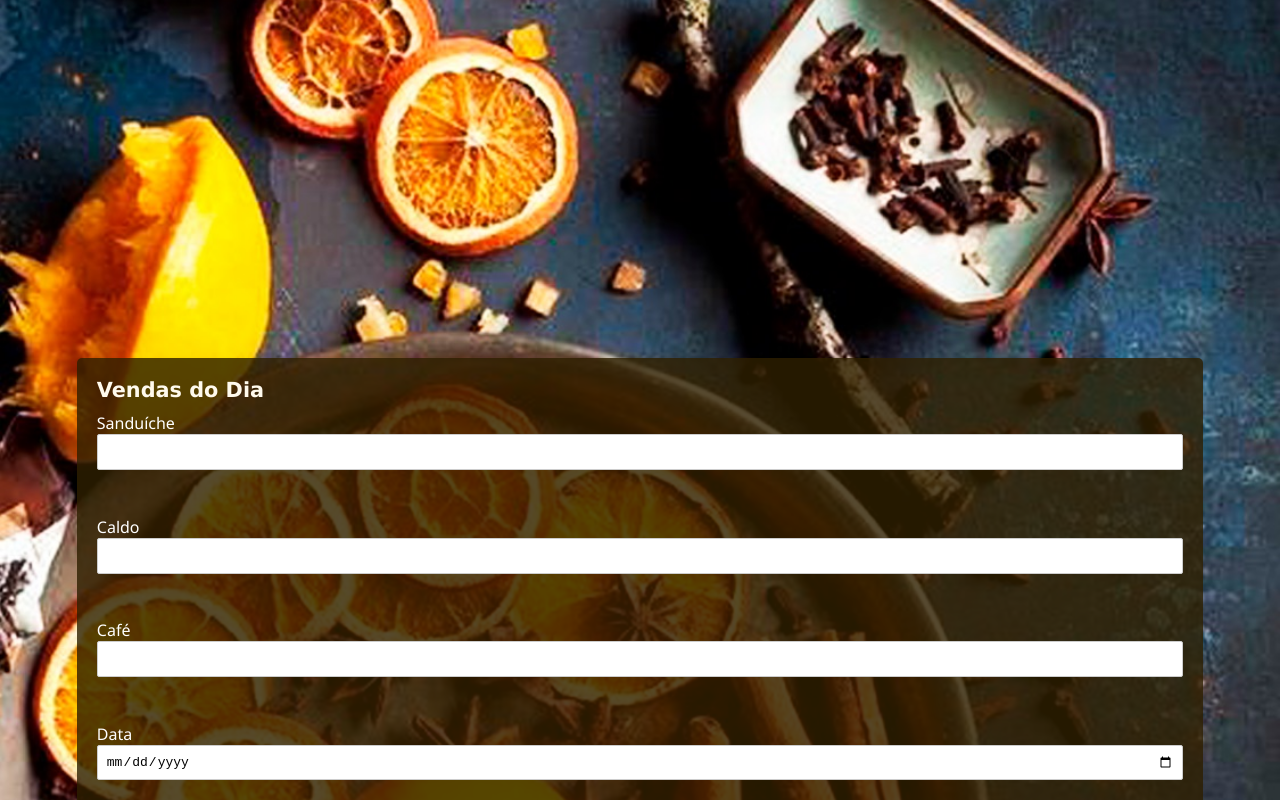
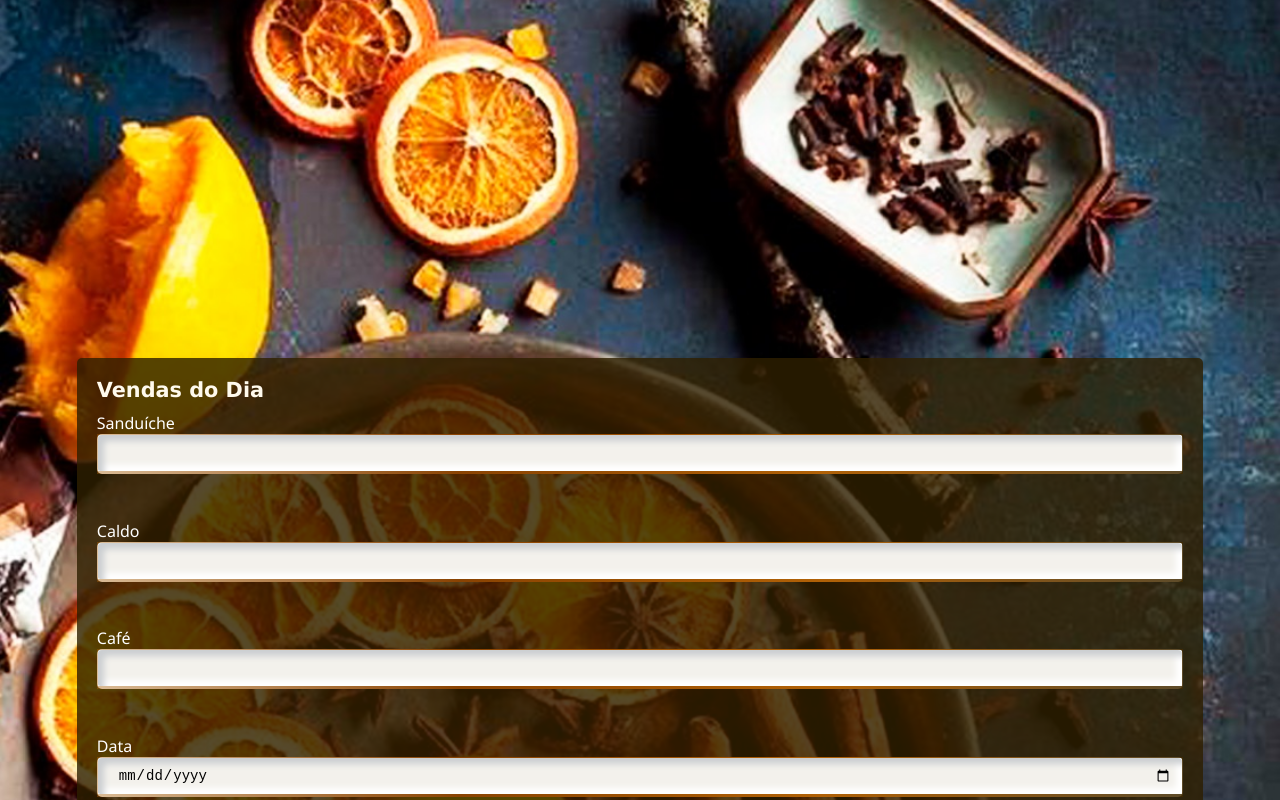
Before and after one commit to JMatheusCavalcante/NaturApp, a React (Create React App) app: page /vendasdodia in a window 1280 px wide. Built offline with nearby package versions, Linux system fonts and the light colour scheme.

Commit message:
Estilizando 2

```diff
--- a/src/App.css
+++ b/src/App.css
@@ -254,11 +254,16 @@ button a, .app-button a {
 }
 
 .vendas-form input {
-  padding: 8px;
-  font-size: 1em;
-  border: 1px solid #ccc;
-  border-radius: 2px;
+  background: #f3f1ec;
+  padding: 10px;
+  padding-left: 20px;
+  height: 40px;
+  font-size: 14px;
 
+  border-bottom: 3px solid;
+  border-image: linear-gradient(to right,  #b1610660, #8a4302, #b16106, #412b03d5) 1;
+  border-radius: 5px;
+  box-shadow: inset 6px 6px 6px #cbced1, inset -6px -6px 6px white;
 }
 
 .vendas-form button {
@@ -485,7 +490,7 @@ form input {
   gap: 50px; /* Espaçamento entre o ícone e o texto */
   background-color: #da8403b4;
   border-radius: 5px;
-  transition: background-color 2s ease, box-shadow 2s ease, transform 2s ease;
+  transition: background-color 2s ease, box-shadow 2s ease, transform 4s linear;
   box-shadow: 0 1px 6px rgba(20, 14, 1, 0.664);
   height: 60px;
   width: 100%;
@@ -495,10 +500,6 @@ form input {
   text-align: center;
   border: none;
 }
-
-
-
-
 
 .salvar-button.active {
   background: linear-gradient(to right, #41b851ef, #44744057);
@@ -527,7 +528,7 @@ form input {
   align-items: center;
   justify-content: center;
   opacity: 0;
-  transition: opacity 2s ease, left 2s ease;
+  transition: opacity 1s ease, left 1s linear;
 }
 
 .salvar-button .check-box svg {
--- a/src/App.js
+++ b/src/App.js
@@ -9,6 +9,7 @@ import Historico from './components/Historico';
 import './App.css'; // Importe seu arquivo CSS principal aqui
 
 function App() {
+
   const [loading, setLoading] = useState(true);
 
   useEffect(() => {
```
